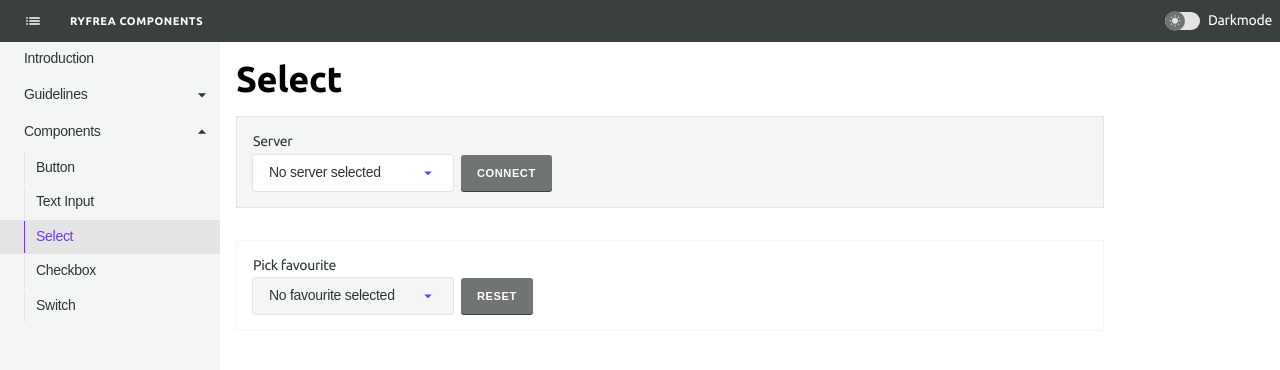
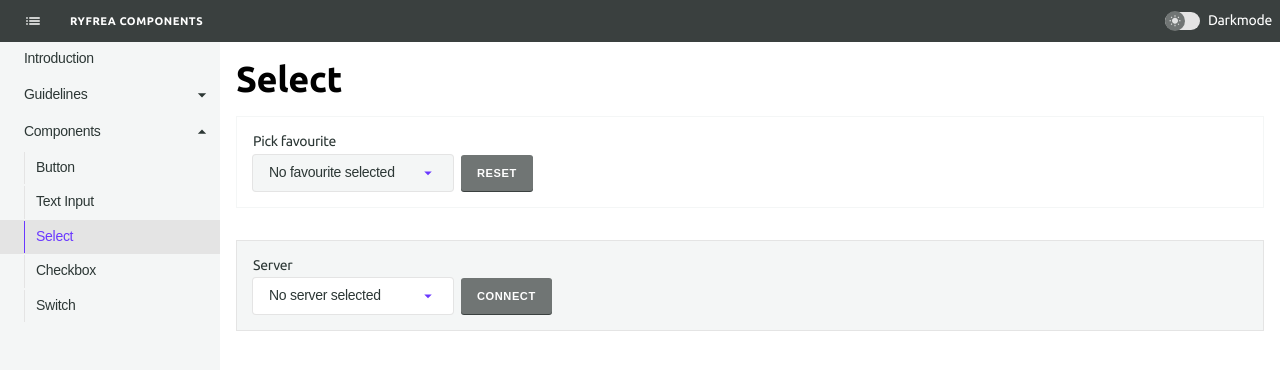
Before and after one commit to ryfylke-react-as/design, a React (Create React App) app: page /components/select in a window 1280 px wide. Shown: the top 370 px of the page. Built offline with nearby package versions, Linux system fonts and the light colour scheme.

Commit message:
chore: Some organizing, and added inverted kind to checkbox and switch

```diff
--- a/src/App.tsx
+++ b/src/App.tsx
@@ -20,6 +20,7 @@ import { useEffect, useState } from "react";
 
 function App() {
   const { isDM, setDM } = useDM();
+  const [sideMenuOpen, setSideMenuOpen] = useState(true);
   const [expandedMenuItems, setExpandedMenuItems] = useState<
     string[]
   >([]);
@@ -31,12 +32,17 @@ function App() {
       !expandedMenuItems.includes("components")
     ) {
       setExpandedMenuItems([...expandedMenuItems, "components"]);
+      if (!sideMenuOpen) {
+        setSideMenuOpen(true);
+      }
     }
     // eslint-disable-next-line react-hooks/exhaustive-deps
   }, [location.pathname]);
   return (
     <Shell
       defaultOpen
+      sideMenuOpen={sideMenuOpen}
+      onSideMenuOpenChange={setSideMenuOpen}
       onExpandedMenuItemsChange={setExpandedMenuItems}
       expandedMenuItems={expandedMenuItems}
       sideMenu={{
@@ -165,8 +171,9 @@ const Container = styled.div`
   justify-content: flex-start;
   padding: var(--s-05);
   gap: var(--s-01);
-  max-width: 900px;
+  max-width: 1100px;
   color: var(--c-text-02);
+  margin: 0 auto;
   p {
     color: var(--c-text-02);
   }
--- a/src/components/Checkbox.tsx
+++ b/src/components/Checkbox.tsx
@@ -19,6 +19,7 @@ interface CheckboxProps
   label?: string;
   labelProps?: BaseHTMLAttributes<HTMLLabelElement>;
   containerProps?: BaseHTMLAttributes<HTMLDivElement>;
+  inverted?: boolean;
 }
 
 export function Checkbox({
@@ -27,6 +28,7 @@ export function Checkbox({
   label,
   labelProps,
   containerProps,
+  inverted,
   ...props
 }: CheckboxProps) {
   const id = useID();
@@ -45,6 +47,7 @@ export function Checkbox({
   return (
     <CheckboxContainer
       checked={checked}
+      inverted={inverted}
       {...spread(containerProps)}
     >
       <StyledInput
@@ -58,6 +61,7 @@ export function Checkbox({
       <StyledCheckbox
         htmlFor={id}
         checked={checked}
+        inverted={inverted}
         tabIndex={0}
         ref={labelRef}
         onKeyDown={(e) => {
@@ -93,12 +97,17 @@ const checkAnim = keyframes`
 
 const StyledCheckbox = styled.label<{
   checked?: boolean;
+  inverted?: boolean;
 }>`
   --size: 18px;
   width: var(--size);
   height: var(--size);
   background: ${(props) =>
-    props.checked ? "var(--c-focus-01)" : "var(--c-ui-01)"};
+    props.checked
+      ? "var(--c-focus-01)"
+      : props.inverted
+      ? "var(--c-ui-bg)"
+      : "var(--c-ui-01)"};
   border: 1px solid
     ${(props) =>
       props.checked ? "var(--c-focus-01)" : "var(--c-ui-02)"};
@@ -107,7 +116,11 @@ const StyledCheckbox = styled.label<{
   cursor: pointer;
   &:hover {
     background: ${(props) =>
-      props.checked ? "var(--c-focus-01)" : "var(--c-ui-02)"};
+      props.checked
+        ? "var(--c-focus-01)"
+        : props.inverted
+        ? "var(--c-ui-01)"
+        : "var(--c-ui-02)"};
   }
   svg {
     fill: var(--c-text-04);
@@ -148,6 +161,7 @@ const StyledInput = styled.input`
 
 const CheckboxContainer = styled.div<{
   checked?: boolean;
+  inverted?: boolean;
 }>`
   position: relative;
   display: flex;
@@ -161,7 +175,11 @@ const CheckboxContainer = styled.div<{
   &:hover {
     ${StyledCheckbox} {
       background: ${(props) =>
-        props.checked ? "var(--c-focus-01)" : "var(--c-ui-02)"};
+        props.checked
+          ? "var(--c-focus-01)"
+          : props.inverted
+          ? "var(--c-ui-01)"
+          : "var(--c-ui-02)"};
     }
   }
   ${applyFocusWithinStyles}
--- a/src/components/Shell.tsx
+++ b/src/components/Shell.tsx
@@ -1,5 +1,5 @@
 import { ArrowDropDown, List } from "@material-ui/icons";
-import { ReactElement, ReactNode, useState } from "react";
+import { ReactElement, ReactNode } from "react";
 import { useLocation, useNavigate } from "react-router-dom";
 import styled from "styled-components";
 import { useControlledState } from "../hooks/useControlledState";
@@ -37,6 +37,8 @@ type ShellProps = {
   onSideMenuOpen?: (state: boolean) => void;
   expandedMenuItems?: string[];
   onExpandedMenuItemsChange?: (value: string[]) => void;
+  sideMenuOpen?: boolean;
+  onSideMenuOpenChange?: (value: boolean) => void;
 };
 
 export function Shell({
@@ -49,6 +51,8 @@ export function Shell({
   disableToggleSideMenu,
   expandedMenuItems: propExpandedMenuItems,
   onExpandedMenuItemsChange,
+  sideMenuOpen: propSideMenuOpen,
+  onSideMenuOpenChange,
 }: ShellProps) {
   const location = useLocation();
   const [expandedMenuItems, setExpandedMenuItems] =
@@ -58,8 +62,10 @@ export function Shell({
       onExpandedMenuItemsChange
     );
   const navigate = useNavigate();
-  const [sideMenuOpen, setSideMenuOpen] = useState(
-    defaultOpen ?? false
+  const [sideMenuOpen, setSideMenuOpen] = useControlledState(
+    defaultOpen ?? false,
+    propSideMenuOpen,
+    onSideMenuOpenChange
   );
 
   const toggleMenuItem = (id: string) => {
--- a/src/components/Switch.tsx
+++ b/src/components/Switch.tsx
@@ -18,6 +18,7 @@ interface SwitchProps
     "checked" | "onChange"
   > {
   checked?: boolean;
+  inverted?: boolean;
   onChange?: (checked: boolean) => void;
   label?: string;
   labelProps?: BaseHTMLAttributes<HTMLLabelElement>;
@@ -34,6 +35,7 @@ export function Switch({
   containerProps,
   checkedIcon,
   uncheckedIcon,
+  inverted,
   ...props
 }: SwitchProps) {
   const id = useID();
@@ -62,6 +64,7 @@ export function Switch({
         checked={checked}
         tabIndex={0}
         ref={labelRef}
+        inverted={inverted}
         onKeyDown={(e) => {
           if ([" ", "Enter"].includes(e.key)) {
             check();
@@ -91,13 +94,17 @@ const iconAnim = keyframes`
 
 const StyledSwitch = styled.label<{
   checked?: boolean;
+  inverted?: boolean;
 }>`
   --width: 35px;
   --toggleSize: 20px;
   width: var(--width);
   height: 18px;
   border-radius: 50px;
-  background: var(--c-ui-02);
+  background: ${(props) =>
+    props.inverted ? "var(--c-ui-bg)" : "var(--c-ui-02)"};
+  ${(props) =>
+    props.inverted && `border:1px solid var(--c-ui-02);`}
   position: relative;
   svg {
     position: absolute;
--- a/src/demos/CheckboxDemo.tsx
+++ b/src/demos/CheckboxDemo.tsx
@@ -12,7 +12,10 @@ export function CheckboxDemo() {
           border: "1px solid var(--c-ui-01)",
         }}
       >
-        <Checkbox label="Checkbox label" />
+        <Checkbox label="Checkbox" />
+      </ComponentBox>
+      <ComponentBox>
+        <Checkbox label="Checkbox (inverted)" inverted />
       </ComponentBox>
     </DemoContainer>
   );
--- a/src/demos/SelectDemo.tsx
+++ b/src/demos/SelectDemo.tsx
@@ -18,6 +18,31 @@ export function SelectDemo() {
   return (
     <DemoContainer>
       <Header order={1}>Select</Header>
+      <ComponentBox
+        style={{
+          background: "var(--c-ui-bg)",
+          border: "1px solid var(--c-ui-01)",
+        }}
+      >
+        <FormGroup>
+          <Select
+            value={select2Val}
+            onChange={setSelect2Val}
+            label="Pick favourite"
+            placeholder="No favourite selected"
+            options={selectOpts}
+          />
+          <Button
+            onClick={() => {
+              setSelect2Val("");
+            }}
+            size="field"
+          >
+            Reset
+          </Button>
+        </FormGroup>
+      </ComponentBox>
+      <hr />
       <ComponentBox>
         <FormGroup invalid={selectInvalid}>
           <Select
@@ -44,31 +69,6 @@ export function SelectDemo() {
           </Button>
         </FormGroup>
       </ComponentBox>
-      <hr />
-      <ComponentBox
-        style={{
-          background: "var(--c-ui-bg)",
-          border: "1px solid var(--c-ui-01)",
-        }}
-      >
-        <FormGroup>
-          <Select
-            value={select2Val}
-            onChange={setSelect2Val}
-            label="Pick favourite"
-            placeholder="No favourite selected"
-            options={selectOpts}
-          />
-          <Button
-            onClick={() => {
-              setSelect2Val("");
-            }}
-            size="field"
-          >
-            Reset
-          </Button>
-        </FormGroup>
-      </ComponentBox>
     </DemoContainer>
   );
 }
--- a/src/demos/SwitchDemo.tsx
+++ b/src/demos/SwitchDemo.tsx
@@ -13,19 +13,15 @@ export function SwitchDemo() {
           border: "1px solid var(--c-ui-01)",
         }}
       >
-        <Switch label="Switch label" />
+        <Switch label="Switch" />
       </ComponentBox>
       <Header order={4}>With icons</Header>
-      <ComponentBox
-        style={{
-          background: "var(--c-ui-bg)",
-          border: "1px solid var(--c-ui-01)",
-        }}
-      >
+      <ComponentBox>
         <Switch
-          label="Switch label"
+          label="Switch (inverted)"
           checkedIcon={<Add />}
           uncheckedIcon={<AlarmAddRounded />}
+          inverted
         />
       </ComponentBox>
     </DemoContainer>
--- a/src/demos/TextInputDemo.tsx
+++ b/src/demos/TextInputDemo.tsx
@@ -23,6 +23,19 @@ export function TextInputDemo() {
         style={{
           flexDirection: "column",
           gap: "var(--s-06)",
+          background: "var(--c-ui-bg)",
+          border: "1px solid var(--c-ui-01)",
+        }}
+      >
+        <TextInput
+          placeholder="John Smith"
+          label="Text input (not inverted)"
+        />
+      </ComponentBox>
+      <ComponentBox
+        style={{
+          flexDirection: "column",
+          gap: "var(--s-06)",
         }}
       >
         <TextInput
@@ -44,19 +57,6 @@ export function TextInputDemo() {
           type="password"
         />
       </ComponentBox>
-      <ComponentBox
-        style={{
-          flexDirection: "column",
-          gap: "var(--s-06)",
-          background: "var(--c-ui-bg)",
-          border: "1px solid var(--c-ui-01)",
-        }}
-      >
-        <TextInput
-          placeholder="John Smith"
-          label="Text input (not inverted)"
-        />
-      </ComponentBox>
     </DemoContainer>
   );
 }
--- a/src/hooks/useControlledState.ts
+++ b/src/hooks/useControlledState.ts
@@ -7,7 +7,7 @@ export function useControlledState<T>(
 ): [T, (val: T) => void] {
   const [stateValue, stateOnChange] = useState<T>(initialValue);
 
-  if (value && onChange) {
+  if (value !== undefined && onChange !== undefined) {
     return [value, onChange];
   }
 
```
